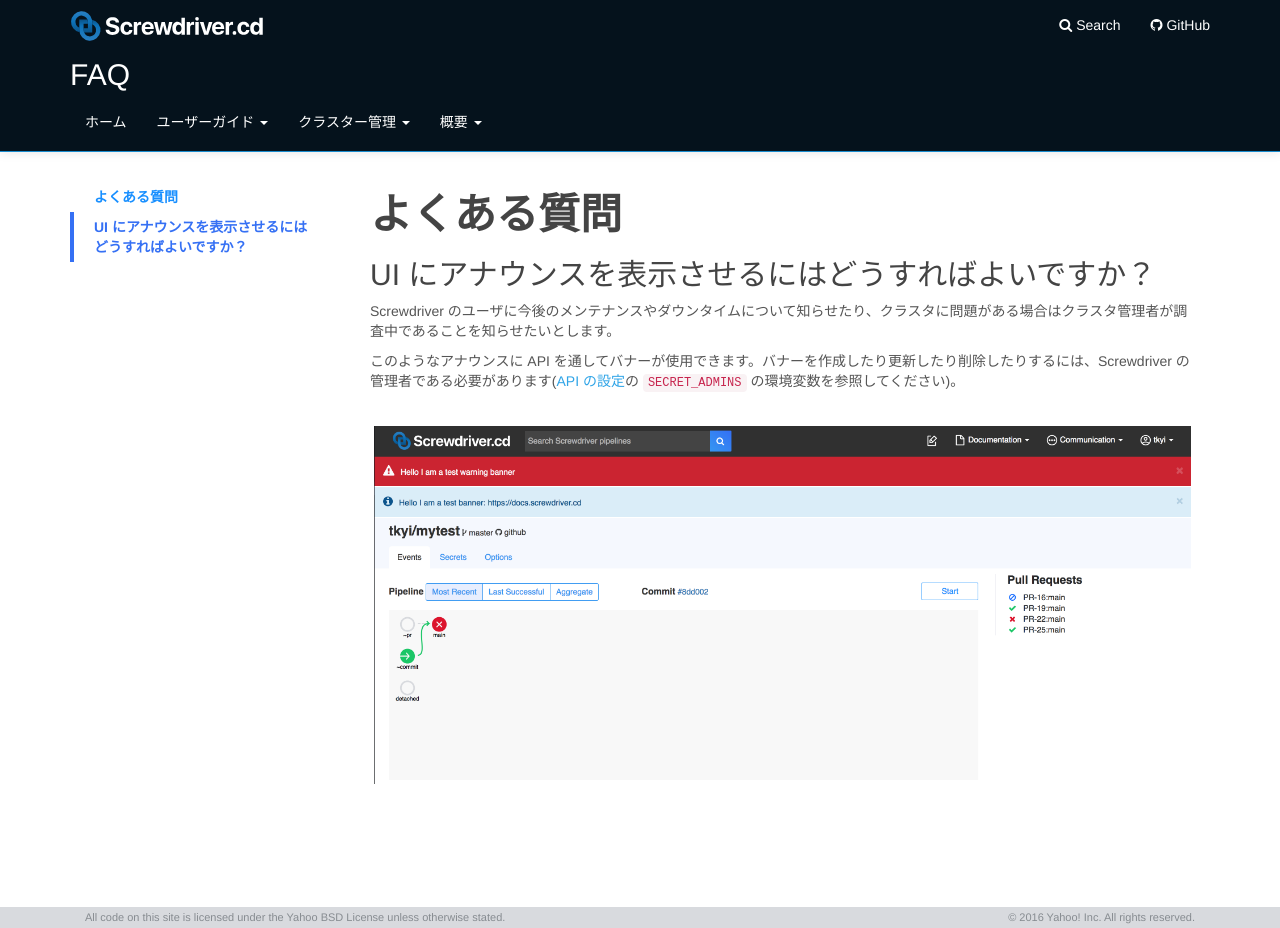
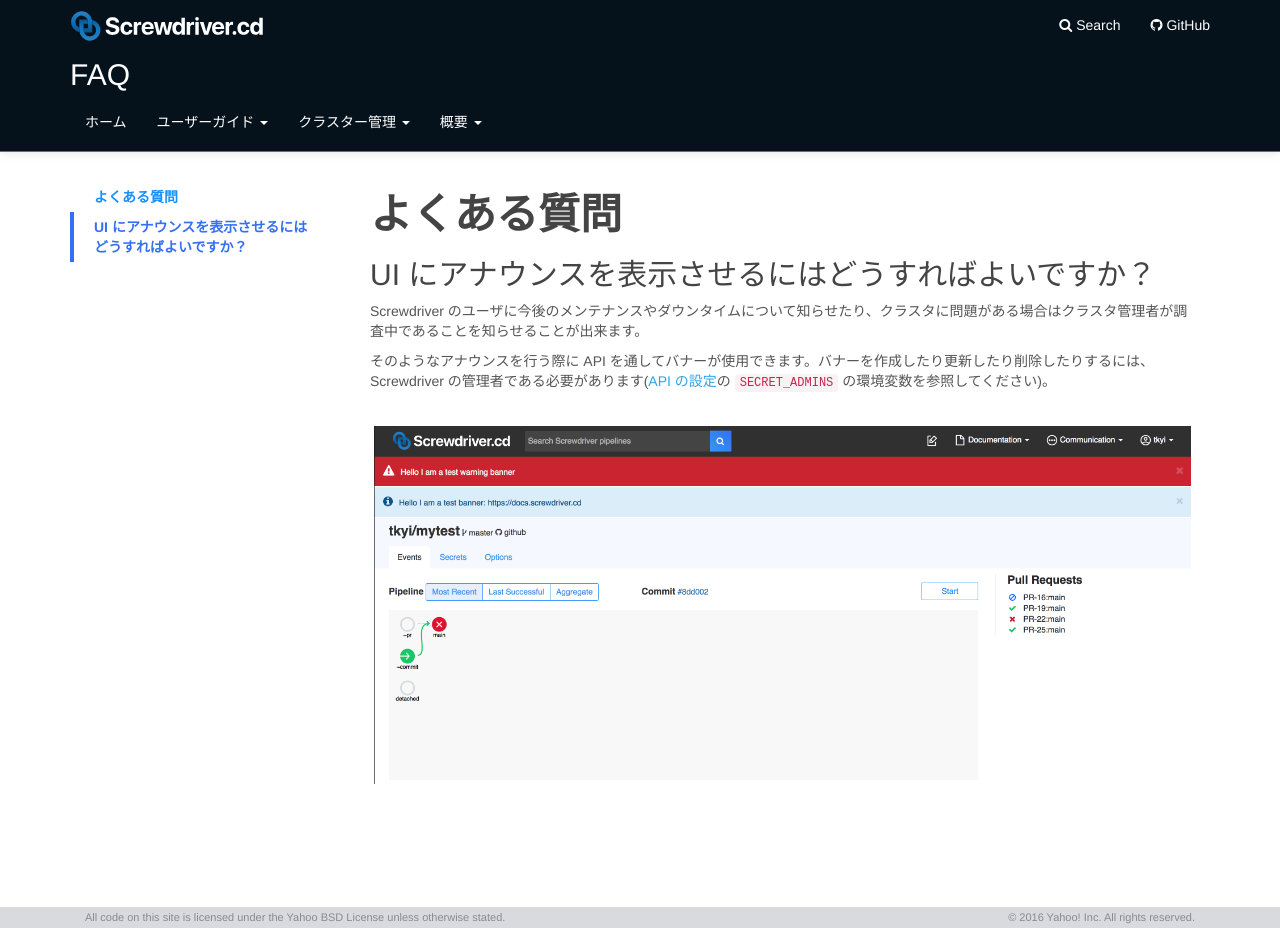
Before and after one commit to screwdriver-cd/guide, a Jekyll site: the page built from docs/ja/cluster-management/FAQ.md, in a window 1280 px wide and 928 px high. Built offline with Jekyll 4.4.1, drawn with Linux system fonts in a browser that asks for light colours.

Commit message:
fix: fix some translation

```diff
--- a/docs/ja/cluster-management/FAQ.md
+++ b/docs/ja/cluster-management/FAQ.md
@@ -16,8 +16,8 @@ toc:
 
 ## UI にアナウンスを表示させるにはどうすればよいですか？
 
-Screwdriver のユーザに今後のメンテナンスやダウンタイムについて知らせたり、クラスタに問題がある場合はクラスタ管理者が調査中であることを知らせたいとします。
+Screwdriver のユーザに今後のメンテナンスやダウンタイムについて知らせたり、クラスタに問題がある場合はクラスタ管理者が調査中であることを知らせることが出来ます。
 
-このようなアナウンスに API を通してバナーが使用できます。バナーを作成したり更新したり削除したりするには、Screwdriver の管理者である必要があります([API の設定](./configure-api)の `SECRET_ADMINS` の環境変数を参照してください)。
+そのようなアナウンスを行う際に API を通してバナーが使用できます。バナーを作成したり更新したり削除したりするには、Screwdriver の管理者である必要があります([API の設定](./configure-api)の `SECRET_ADMINS` の環境変数を参照してください)。
 
 ![Banner](../../cluster-management/assets/banners.png)
```
Also changed, not shown: docs/ja/cluster-management/configure-api.md (+2 -2 lines).
